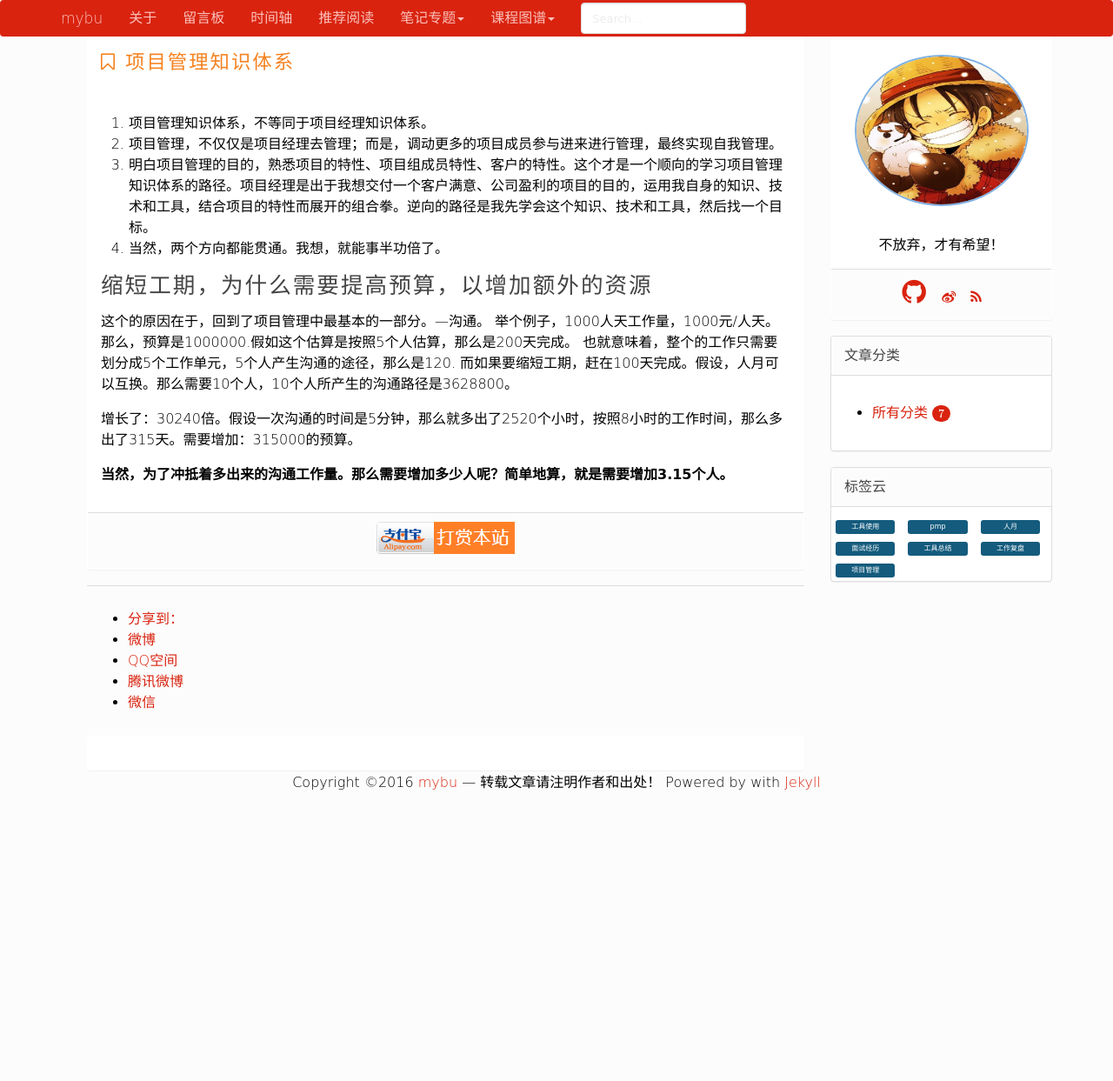
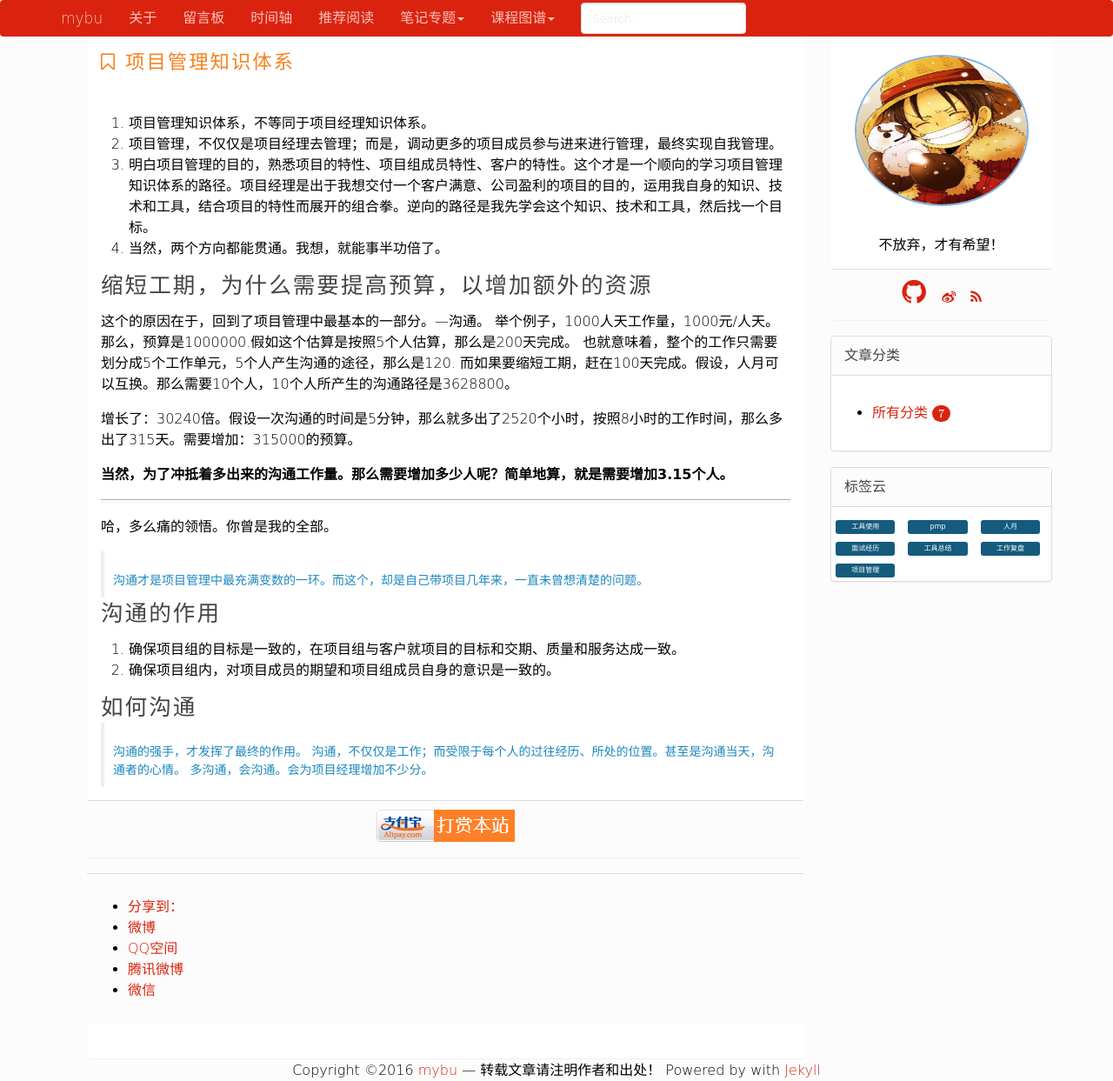
Before and after one commit to mybu/mybu.github.com, a Jekyll site: the page built from _posts/pmp/2016-03-29-项目管理知识体系初识.md, in a window 1280 px wide. Shown: the whole page at 87% size. Built offline with Jekyll 4.4.1, drawn with Linux system fonts in a browser that asks for light colours; nearby versions of some CDN libraries; formulas are drawn with MathJax 3; comment, search, counter and statistics services are not loaded; before the commit the page ends 912 px from its top, so only the background shows below that.

Commit message:
Signed-off-by: mybu <xuxp.run@outlook.com>

```diff
--- a/_posts/pmp/2016-03-29-项目管理知识体系初识.md
+++ b/_posts/pmp/2016-03-29-项目管理知识体系初识.md
@@ -20,3 +20,16 @@ description: 项目管理知识体系指南考试
 增长了：30240倍。假设一次沟通的时间是5分钟，那么就多出了2520个小时，按照8小时的工作时间，那么多出了315天。需要增加：315000的预算。
 
 **当然，为了冲抵着多出来的沟通工作量。那么需要增加多少人呢？简单地算，就是需要增加3.15个人。**
+
+------------------------
+哈，多么痛的领悟。你曾是我的全部。
+> 沟通才是项目管理中最充满变数的一环。而这个，却是自己带项目几年来，一直未曾想清楚的问题。
+
+## 沟通的作用
+1. 确保项目组的目标是一致的，在项目组与客户就项目的目标和交期、质量和服务达成一致。
+2. 确保项目组内，对项目成员的期望和项目组成员自身的意识是一致的。
+
+## 如何沟通
+> 沟通的强手，才发挥了最终的作用。
+> 沟通，不仅仅是工作；而受限于每个人的过往经历、所处的位置。甚至是沟通当天，沟通者的心情。
+> 多沟通，会沟通。会为项目经理增加不少分。
```
